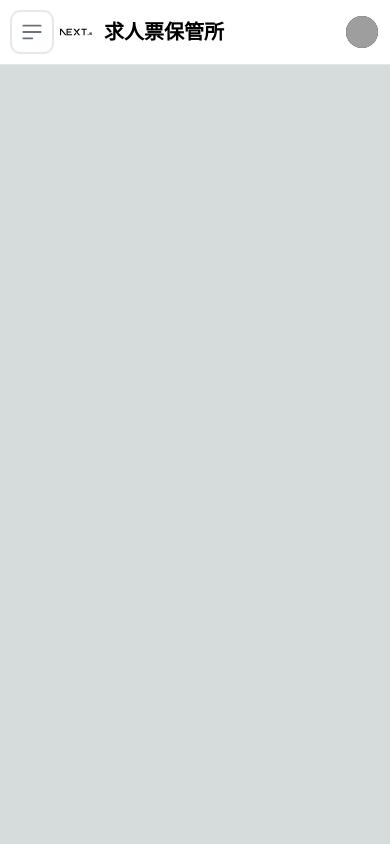
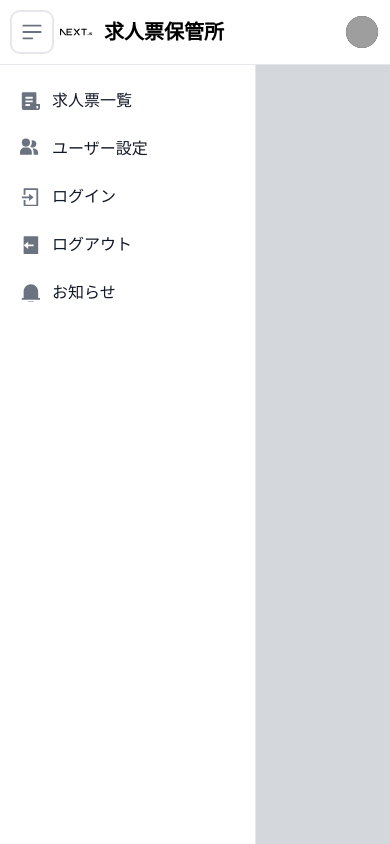
Before and after one commit to KoukiFurukawa/Arknights_Charcter_Sheets, a Next.js app: page / in a window 390 px wide. Both pictures are taken after a click on the button "Open sidebar". Built offline with nearby package versions, Linux system fonts and the light colour scheme; grey boxes are pictures that could not be loaded.

Commit message:
create humbergur-menu

```diff
--- a/src/app/_components/common/Sidebar.tsx
+++ b/src/app/_components/common/Sidebar.tsx
@@ -1,11 +1,12 @@
 import React from 'react';
 import Link from 'next/link';
 import { sidebarData } from '@/app/_utils/sidebar_data';
+import { IASidebar } from '@/app/_interfaces/interfaces';
 
-export default function Sidebar() {
+export default function Sidebar({ isSmall = false }: IASidebar) {
     return (
     <>
-            <aside id="logo-sidebar" className="fixed top-0 left-0 z-40 w-64 h-screen pt-20 transition-transform -translate-x-full bg-white border-r border-gray-200 sm:translate-x-0 dark:bg-gray-800 dark:border-gray-700" aria-label="Sidebar">
+            <aside className={`fixed top-0 left-0 z-10 w-64 h-screen pt-20 transition-transform ${isSmall ? '' : '-translate-x-full'} bg-white border-r border-gray-200 sm:translate-x-0 dark:bg-gray-800 dark:border-gray-700`} aria-label="Sidebar">
             <div className="h-full px-3 pb-4 overflow-y-auto bg-white dark:bg-gray-800">
                 <ul className="space-y-2 font-medium">
                     {sidebarData.map((value, key) => {
--- a/src/app/_components/common/header.tsx
+++ b/src/app/_components/common/header.tsx
@@ -1,19 +1,28 @@
 "use client"
-
 import React, { useState } from 'react';
 import Image from 'next/image';
 
 // components
 import UserMenu from '../ui/UserMenu';
-import User from '@/app/user/page';
+import Sidebar from './Sidebar';
+
+// interfaces
+import { IASidebar } from '@/app/_interfaces/interfaces';
 
 function Header() {
 
     const [showUserMenu, setShowUserMenu] = useState<boolean>(false);
+    const [showSidebar, setShowSidebar] = useState<boolean>(false);
 
     const toggleUserMenu = () => {
         if (showUserMenu) { setShowUserMenu(false) }
         else { setShowUserMenu(true) }
+        return;
+    }
+
+    const toggleSidebar = () => {
+        if (showSidebar) { setShowSidebar(false) }
+        else { setShowSidebar(true) }
         return;
     }
 
@@ -23,12 +32,13 @@ function Header() {
             <div className="px-3 py-3 lg:px-5 lg:pl-3">
                 <div className="flex items-center justify-between">
                 <div className="flex items-center justify-start rtl:justify-end">
-                    <button data-drawer-target="logo-sidebar" data-drawer-toggle="logo-sidebar" aria-controls="logo-sidebar" type="button" className="inline-flex items-center p-2 text-sm text-gray-500 rounded-lg sm:hidden hover:bg-gray-100 focus:outline-none focus:ring-2 focus:ring-gray-200 dark:text-gray-400 dark:hover:bg-gray-700 dark:focus:ring-gray-600">
+                    <button onClick={toggleSidebar} data-drawer-target="logo-sidebar" data-drawer-toggle="logo-sidebar" aria-controls="logo-sidebar" type="button" className="inline-flex items-center p-2 text-sm text-gray-500 rounded-lg sm:hidden hover:bg-gray-100 focus:outline-none focus:ring-2 focus:ring-gray-200 dark:text-gray-400 dark:hover:bg-gray-700 dark:focus:ring-gray-600">
                         <span className="sr-only">Open sidebar</span>
                         <svg className="w-6 h-6" aria-hidden="true" fill="currentColor" viewBox="0 0 20 20" xmlns="http://www.w3.org/2000/svg">
                         <path clipRule="evenodd" fillRule="evenodd" d="M2 4.75A.75.75 0 012.75 4h14.5a.75.75 0 010 1.5H2.75A.75.75 0 012 4.75zm0 10.5a.75.75 0 01.75-.75h7.5a.75.75 0 010 1.5h-7.5a.75.75 0 01-.75-.75zM2 10a.75.75 0 01.75-.75h14.5a.75.75 0 010 1.5H2.75A.75.75 0 012 10z"></path>
                         </svg>
                     </button>
+
                     <a href="#" className="flex ms-2 md:me-24">
                     <Image src="/next.svg" className="h-8 me-3" width={32} height={32} alt='Arknights' />
                     <span className="self-center text-xl font-semibold sm:text-2xl whitespace-nowrap dark:text-white">求人票保管所</span>
@@ -55,6 +65,14 @@ function Header() {
                 </div>
             </div>
             </nav>
+
+            {
+                showSidebar ?
+                <>
+                    <div className='fixed top-0 left-0 w-screen h-screen z-0 bg-gray-300/50' onClick={toggleSidebar}></div>
+                    <Sidebar isSmall={true} />
+                </> : <></>
+            }
     </div>
     )
 }
--- a/src/app/_interfaces/interfaces.ts
+++ b/src/app/_interfaces/interfaces.ts
@@ -9,3 +9,8 @@ export interface ISideBar {
     path : string,
     icon : string,
 }
+
+// interface Arguments in the Sidebar
+export interface IASidebar {
+    isSmall?: boolean
+}
```
Also changed, not shown: src/app/_components/common/common.tsx (line endings or trailing spaces).
